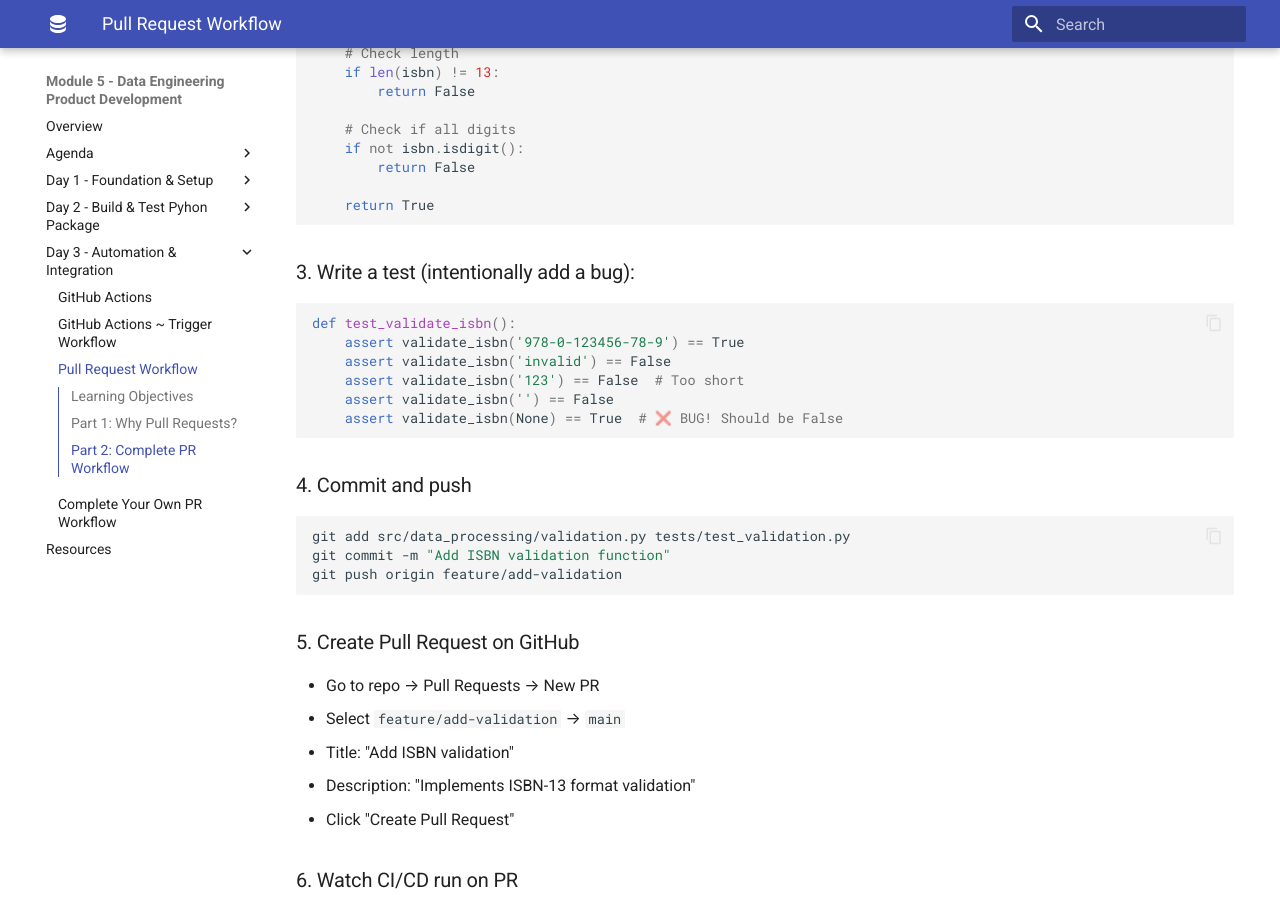
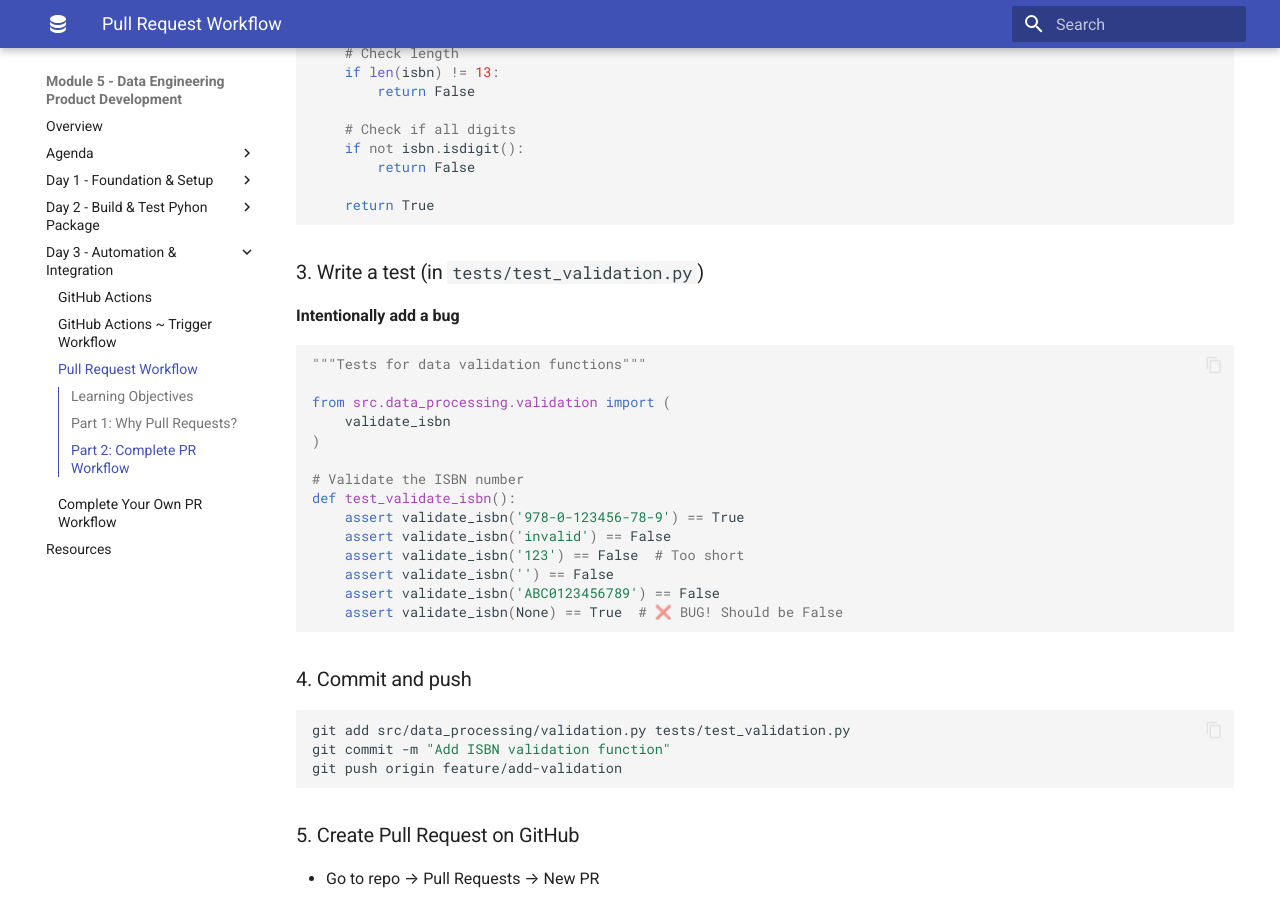
Before and after one commit to qaalabs/DE5M5, an MkDocs documentation site: the page built from docs/day3/github-branch.md, in a window 1280 px wide and 900 px high, scrolled down 1421 px. Built offline with MkDocs 1.6.1 and Material for MkDocs 9.7.7, drawn with Linux system fonts in a browser that asks for light colours.

Commit message:
add github validation

````diff
--- a/docs/day3/github-branch.md
+++ b/docs/day3/github-branch.md
@@ -63,14 +63,24 @@ def validate_isbn(isbn):
     return True
 ```
 
-### 3. Write a test (intentionally add a bug):
+### 3. Write a test (in `tests/test_validation.py`)
+
+**Intentionally add a bug**
 
 ```python
+"""Tests for data validation functions"""
+
+from src.data_processing.validation import (
+    validate_isbn
+)
+
+# Validate the ISBN number
 def test_validate_isbn():
     assert validate_isbn('978-0-123456-78-9') == True
     assert validate_isbn('invalid') == False
     assert validate_isbn('123') == False  # Too short
     assert validate_isbn('') == False
+    assert validate_isbn('ABC0123456789') == False
     assert validate_isbn(None) == True  # ❌ BUG! Should be False
 ```
 
````
